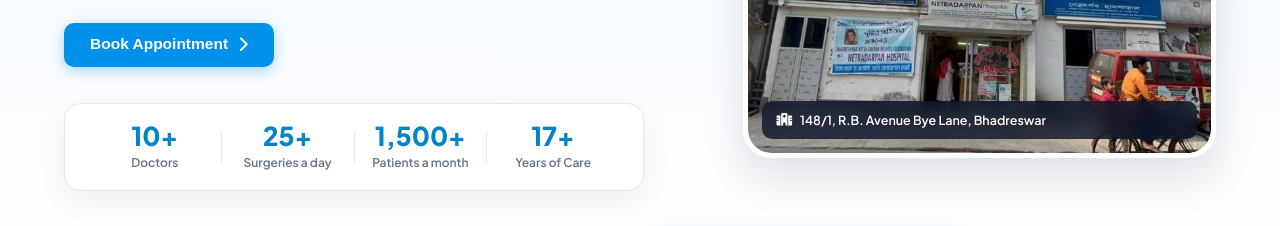
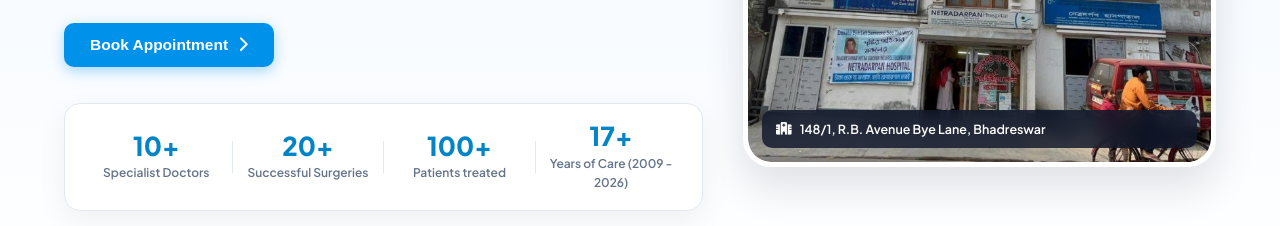
Before and after one commit to netradarpanbhadreswar-eng/netradarpanwebsite, a website: page index.html in a window 1280 px wide. Shown: the part 574-800 px from the top of the page. Drawn offline with Linux system fonts and the light colour scheme; no server answers.

Commit message:
Updating numbers

```diff
--- a/css/style.css
+++ b/css/style.css
@@ -500,14 +500,14 @@
 .hero-stats-card {
     background: #ffffff;
     border-radius: 16px;
-    padding: 18px 24px;
+    padding: 18px 16px;
     display: flex;
     align-items: center;
     justify-content: space-between;
     box-shadow: 0 10px 30px rgba(0, 0, 0, 0.06);
     border: 1px solid #e2e8f0;
     margin-top: 36px;
-    max-width: 580px;
+    max-width: 640px;
 }
 
 .hero-stat-item {
@@ -608,42 +608,43 @@
 }
 
 /* ==========================================================================
-   DOWN-TO-TOP & ON-SCROLL REVEAL ANIMATIONS (ENHANCED SLOW MOTION)
+   DOWN-TO-TOP & ON-SCROLL REVEAL ANIMATIONS (DRAMATIC HIGH-VISIBILITY SLOW MOTION)
    ========================================================================== */
 
 .animate-slide-up {
     opacity: 0;
-    transform: translateY(65px);
-    animation: slideUpFade 1.2s cubic-bezier(0.22, 1, 0.36, 1) forwards;
-}
-
-.delay-1 { animation-delay: 0.15s; }
-.delay-2 { animation-delay: 0.4s; }
-.delay-3 { animation-delay: 0.65s; }
-.delay-4 { animation-delay: 0.9s; }
+    transform: translateY(90px) scale(0.96);
+    animation: slideUpFade 1.4s cubic-bezier(0.16, 1, 0.3, 1) forwards;
+    will-change: opacity, transform;
+}
+
+.delay-1 { animation-delay: 0.2s; }
+.delay-2 { animation-delay: 0.5s; }
+.delay-3 { animation-delay: 0.8s; }
+.delay-4 { animation-delay: 1.1s; }
 
 @keyframes slideUpFade {
     0% {
         opacity: 0;
-        transform: translateY(65px);
+        transform: translateY(90px) scale(0.96);
     }
     100% {
         opacity: 1;
-        transform: translateY(0);
+        transform: translateY(0) scale(1);
     }
 }
 
 /* ON SCROLL APPEAR TRANSITION FOR ALL SECTIONS & CARDS */
 .scroll-reveal {
     opacity: 0;
-    transform: translateY(60px);
-    transition: opacity 1.1s cubic-bezier(0.22, 1, 0.36, 1), transform 1.1s cubic-bezier(0.22, 1, 0.36, 1);
+    transform: translateY(80px) scale(0.97);
+    transition: opacity 1.3s cubic-bezier(0.16, 1, 0.3, 1), transform 1.3s cubic-bezier(0.16, 1, 0.3, 1);
     will-change: opacity, transform;
 }
 
 .scroll-reveal.revealed {
     opacity: 1;
-    transform: translateY(0);
+    transform: translateY(0) scale(1);
 }
 
 /* SUBPAGE BANNER */
--- a/index.html
+++ b/index.html
@@ -151,22 +151,22 @@
                 <div class="hero-stats-card animate-slide-up delay-3">
                     <div class="hero-stat-item">
                         <div class="hero-stat-val">10+</div>
-                        <div class="hero-stat-lbl">Doctors</div>
+                        <div class="hero-stat-lbl">Specialist Doctors</div>
                     </div>
                     <div class="hero-stat-divider"></div>
                     <div class="hero-stat-item">
-                        <div class="hero-stat-val">25+</div>
-                        <div class="hero-stat-lbl">Surgeries a day</div>
+                        <div class="hero-stat-val">20+</div>
+                        <div class="hero-stat-lbl">Successful Surgeries</div>
                     </div>
                     <div class="hero-stat-divider"></div>
                     <div class="hero-stat-item">
-                        <div class="hero-stat-val">1,500+</div>
-                        <div class="hero-stat-lbl">Patients a month</div>
+                        <div class="hero-stat-val">100+</div>
+                        <div class="hero-stat-lbl">Patients treated</div>
                     </div>
                     <div class="hero-stat-divider"></div>
                     <div class="hero-stat-item">
                         <div class="hero-stat-val">17+</div>
-                        <div class="hero-stat-lbl">Years of Care</div>
+                        <div class="hero-stat-lbl">Years of Care (2009 - 2026)</div>
                     </div>
                 </div>
             </div>
--- a/src/styles/style.css
+++ b/src/styles/style.css
@@ -500,14 +500,14 @@
 .hero-stats-card {
     background: #ffffff;
     border-radius: 16px;
-    padding: 18px 24px;
+    padding: 18px 16px;
     display: flex;
     align-items: center;
     justify-content: space-between;
     box-shadow: 0 10px 30px rgba(0, 0, 0, 0.06);
     border: 1px solid #e2e8f0;
     margin-top: 36px;
-    max-width: 580px;
+    max-width: 640px;
 }
 
 .hero-stat-item {
@@ -608,42 +608,43 @@
 }
 
 /* ==========================================================================
-   DOWN-TO-TOP & ON-SCROLL REVEAL ANIMATIONS (ENHANCED SLOW MOTION)
+   DOWN-TO-TOP & ON-SCROLL REVEAL ANIMATIONS (DRAMATIC HIGH-VISIBILITY SLOW MOTION)
    ========================================================================== */
 
 .animate-slide-up {
     opacity: 0;
-    transform: translateY(65px);
-    animation: slideUpFade 1.2s cubic-bezier(0.22, 1, 0.36, 1) forwards;
-}
-
-.delay-1 { animation-delay: 0.15s; }
-.delay-2 { animation-delay: 0.4s; }
-.delay-3 { animation-delay: 0.65s; }
-.delay-4 { animation-delay: 0.9s; }
+    transform: translateY(90px) scale(0.96);
+    animation: slideUpFade 1.4s cubic-bezier(0.16, 1, 0.3, 1) forwards;
+    will-change: opacity, transform;
+}
+
+.delay-1 { animation-delay: 0.2s; }
+.delay-2 { animation-delay: 0.5s; }
+.delay-3 { animation-delay: 0.8s; }
+.delay-4 { animation-delay: 1.1s; }
 
 @keyframes slideUpFade {
     0% {
         opacity: 0;
-        transform: translateY(65px);
+        transform: translateY(90px) scale(0.96);
     }
     100% {
         opacity: 1;
-        transform: translateY(0);
+        transform: translateY(0) scale(1);
     }
 }
 
 /* ON SCROLL APPEAR TRANSITION FOR ALL SECTIONS & CARDS */
 .scroll-reveal {
     opacity: 0;
-    transform: translateY(60px);
-    transition: opacity 1.1s cubic-bezier(0.22, 1, 0.36, 1), transform 1.1s cubic-bezier(0.22, 1, 0.36, 1);
+    transform: translateY(80px) scale(0.97);
+    transition: opacity 1.3s cubic-bezier(0.16, 1, 0.3, 1), transform 1.3s cubic-bezier(0.16, 1, 0.3, 1);
     will-change: opacity, transform;
 }
 
 .scroll-reveal.revealed {
     opacity: 1;
-    transform: translateY(0);
+    transform: translateY(0) scale(1);
 }
 
 /* SUBPAGE BANNER */
```
